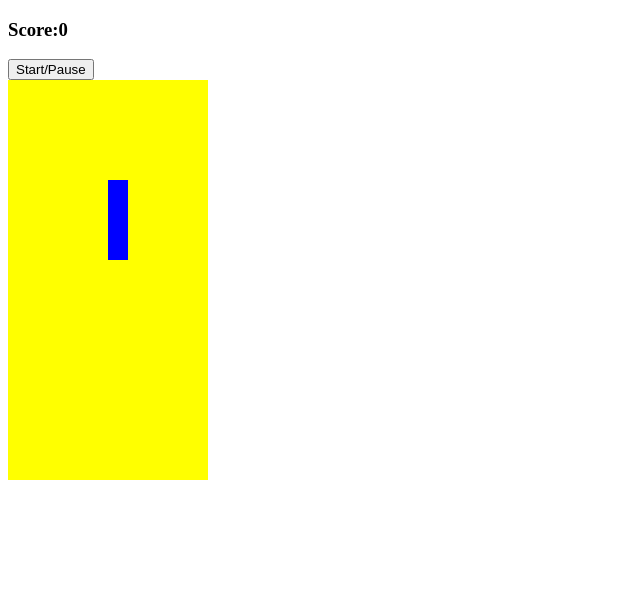
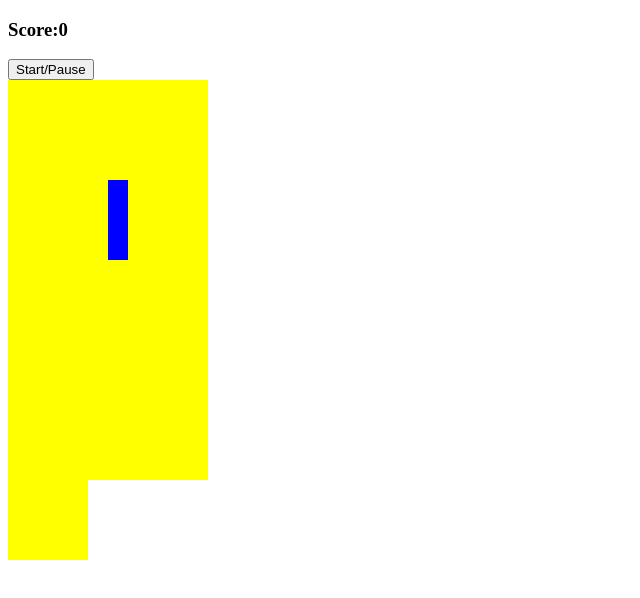
Before and after one commit to tod619/tetris, a plain HTML site: page index.html in a window 1280 px wide. Shown: the whole page, without its empty margins (0-640 px from the left). Drawn offline with Linux system fonts and the light colour scheme.

Commit message:
add mini-grid in index + style it in style file

```diff
--- a/assests/style.css
+++ b/assests/style.css
@@ -16,3 +16,17 @@
 .tetromino {
     background-color: blue;
 }
+
+/* mini grid */
+.mini-grid {
+    width: 80px;
+    height: 80px;
+    display: flex;
+    flex-wrap: wrap;
+    background-color: yellow;
+}
+
+.mini-grid div {
+    height: 20px;
+    width: 20px;
+}
--- a/index.html
+++ b/index.html
@@ -225,6 +225,26 @@
         <div class="taken"></div>
     </div>
 
+    <!-- Create a preview window for next upcoming tetremino -->
+    <div class="mini-grid">
+        <div></div>
+        <div></div>
+        <div></div>
+        <div></div>
+        <div></div>
+        <div></div>
+        <div></div>
+        <div></div>
+        <div></div>
+        <div></div>
+        <div></div>
+        <div></div>
+        <div></div>
+        <div></div>
+        <div></div>
+        <div></div>
+    </div>
+
     <!-- Javascript link -->
     <script src="assests/app.js"></script>
 </body>
```
